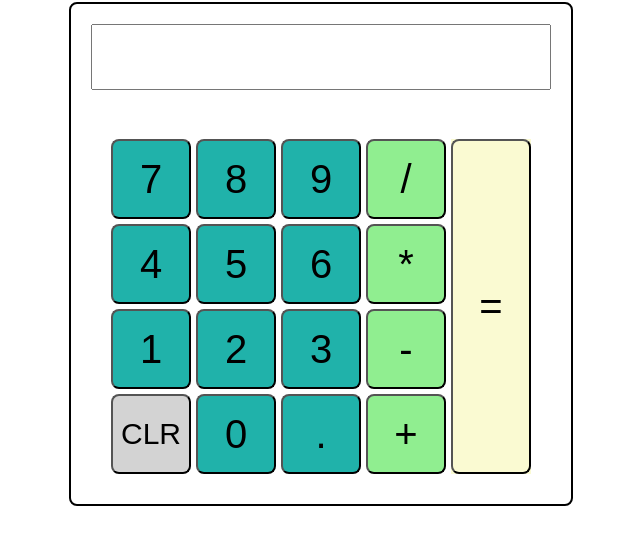
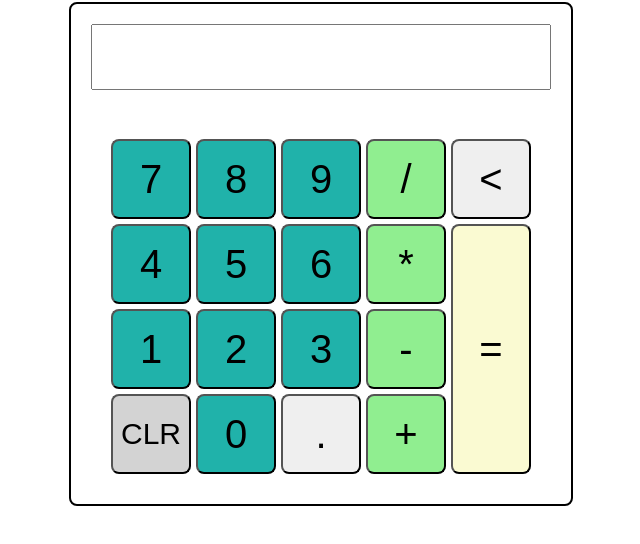
Before and after one commit to AlderSan/calculator-project, a plain HTML site: page index.html in a window 1280 px wide. Shown: the part 78-622 px from the top of the page, without its empty margins (319-959 px from the left). Drawn offline with Linux system fonts and the light colour scheme.

Commit message:
Add backspace button

```diff
--- a/calculator.js
+++ b/calculator.js
@@ -161,5 +161,6 @@ function display(){
 //multiple decimals -- done
 //divide by zero error -- done
 //after calculate, pressing number resets -- done
-//backspace button
+//backspace button -- in progress
+//operator with no num1
 //keyboard support
--- a/index.html
+++ b/index.html
@@ -28,7 +28,7 @@
                 <button class="button number">9</button>
                 <button class="button number">6</button>
                 <button class="button number">3</button>
-                <button class="button number">.</button>
+                <button class="button decimal">.</button>
             </div>
             <div class="button-container column">
                 <button class="button operator">/</button>
@@ -36,7 +36,8 @@
                 <button class="button operator">-</button>
                 <button class="button operator">+</button>
             </div>
-            <div class="button-container column equals">
+            <div class="button-container column eq">
+                <button class="button backspace"><</button>
                 <button class="button equals">=</button>
             </div>
         </div>
--- a/styles.css
+++ b/styles.css
@@ -53,3 +53,11 @@
     background-color: lightgray;
     font-size: 30px;
 }
+
+.backspace {
+    flex-shrink: 0;
+}
+
+.eq {
+    height: 100%;
+}
```
